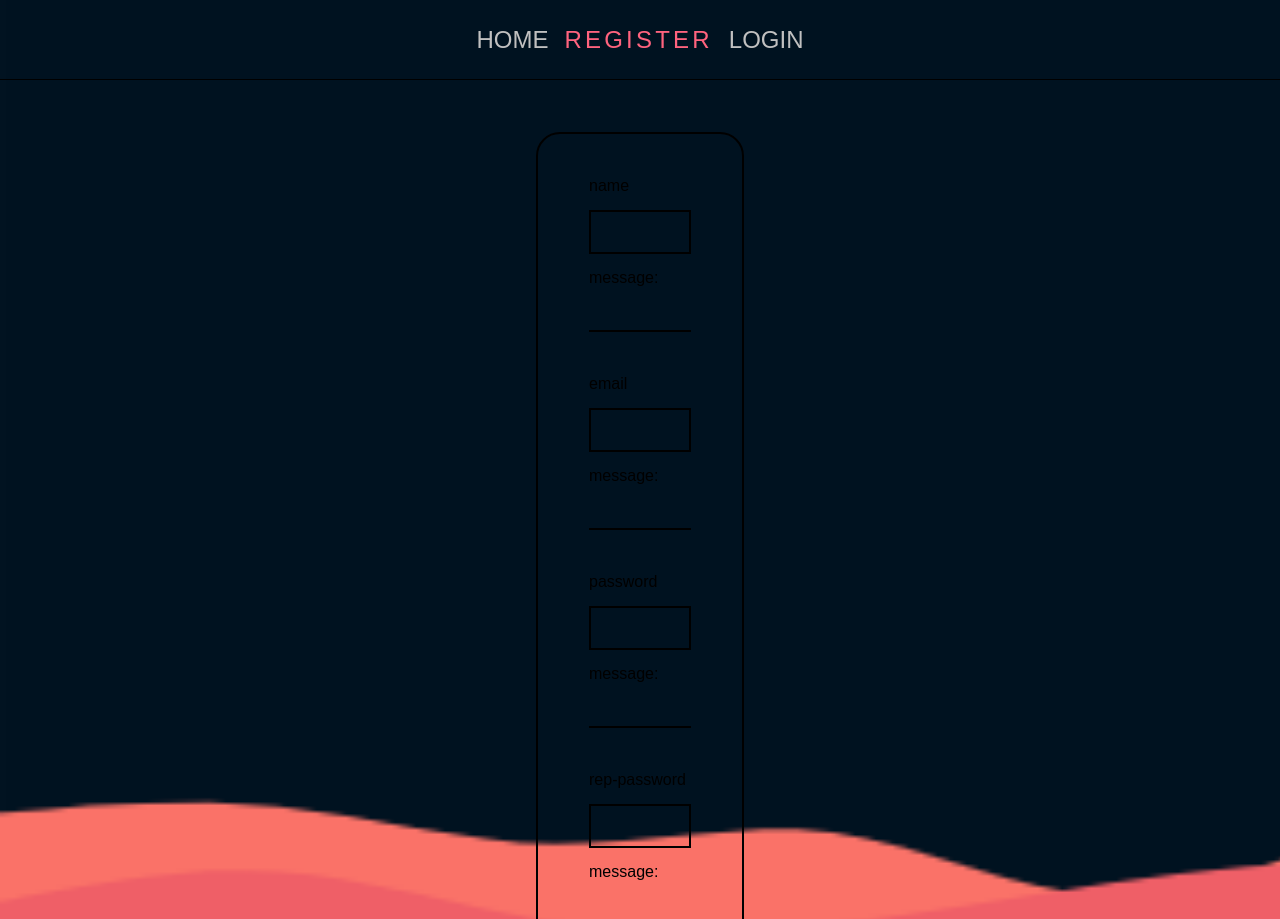
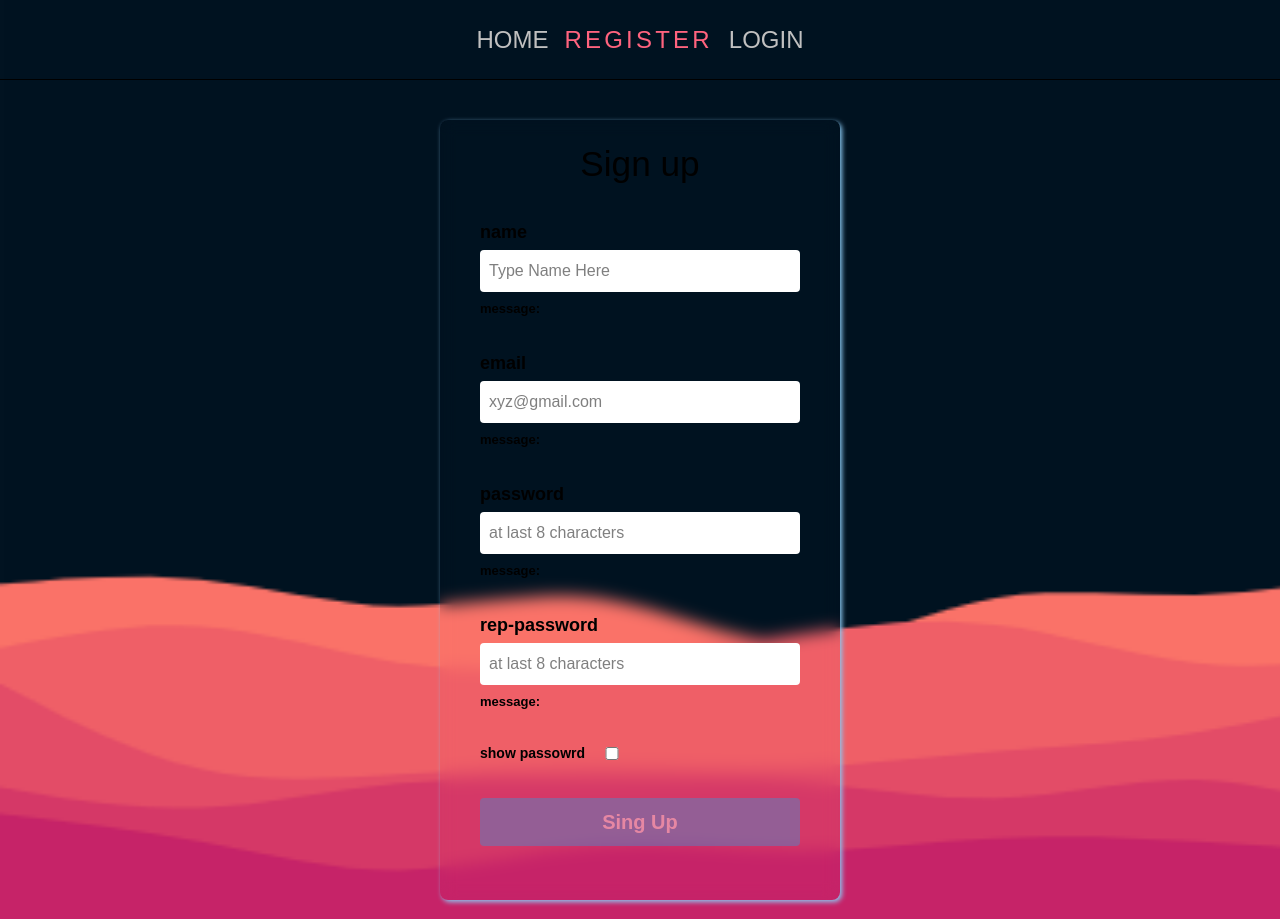
Before and after one commit to AmirTaki/react_shopping_php, a React (Vite) app in the folder front_end/: page /validation/register in a window 1280 px wide. Shown: the top 919 px of the page. Built offline with nearby package versions, Linux system fonts and the light colour scheme.

Commit message:
styles register in projets

```diff
--- a/front_end/src/components/Auth/login/index.tsx
+++ b/front_end/src/components/Auth/login/index.tsx
@@ -34,7 +34,7 @@ const Login = () => {
     }, [login])
 
     return (
-       <div className=" box top-130! ">
+       <div className=" box top-130! mb-7">
             <header className="signup-header">
                 <h1>Sign in</h1>
             </header>
@@ -42,12 +42,12 @@ const Login = () => {
                 <form>
                     {/* email */}
                     <p className="">
-                        <label htmlFor="email">email</label>
+                        <label htmlFor="email">Email</label>
                         <input
                             value = {email.name}
                             onChange={(e: React.ChangeEvent<HTMLInputElement, HTMLInputElement>) => {dispatch(onEmailLogin({email: e.target.value}))}}
                             type="email" id = 'email' className=""
-                            placeholder=""
+                            placeholder="xyz@gmail.com"
                         />
                         <span className="">message:
                             <span className = {`${email.check ? "text-green-500" : "text-red-500"} px-3 `}>{email.warning}</span>
@@ -57,11 +57,12 @@ const Login = () => {
 
                     {/* password */}
                     <p className="f">
-                        <label htmlFor="password">password</label>
+                        <label htmlFor="password">Password</label>
                         <input
                             value={password.pin}
                             onChange={(e: React.ChangeEvent<HTMLInputElement, HTMLInputElement>) => {dispatch(onPasswordLogin({password: e.target.value}))}}
-                            type={checkbox ? "text": 'password' }  id = 'password' className="border-2  p-2"
+                            type={checkbox ? "text": 'password' }  id = 'password'
+                            placeholder="at last 8 characters"
                         />
                         <span>message:
                             <span className = {`${password.check ? "text-green-500 " : "text-red-500 "} px-3`}>{password.warning}</span>
@@ -69,7 +70,7 @@ const Login = () => {
 
                     {/* input view & hidden type password */}
                         <p className="flex ">
-                            <label htmlFor="checkbox" className="text-sm!  w-35">
+                            <label htmlFor="checkbox" className="text-sm!  w-31 " >
                                 {checkbox ? 'hidden password' : 'show passowrd'}
                              </label>
                             <input
--- a/front_end/src/components/Auth/register/index.tsx
+++ b/front_end/src/components/Auth/register/index.tsx
@@ -4,10 +4,13 @@ import type{ AppDispatch, RooState } from "../../../store"
 import { changeAuth } from "../validation/redux/validationSlice"
 import { onDisabledRegister, onLoadingRegister, onSubmitRegister, onCheckboxRegister, onEmailRegister, onPasswordRegister, onRepeatPassowrdRegister, onUsernameRegister } from "./redux/registerSlice"
 import { registerThunk } from "./redux/actonsRegister"
+import "../validation/styles.css"
+import { useNavigate } from "react-router-dom"
 
 const Register = () => {
     const {username, email, password, repPassword, checkbox, submit, disabled} = useSelector((state: RooState) => state.register)
     const dispatch = useDispatch<AppDispatch>()
+    const navigate = useNavigate()
     useEffect(() => {
         dispatch(changeAuth({id: 0}))
         dispatch(onLoadingRegister())
@@ -18,6 +21,7 @@ const Register = () => {
             window.alert("ثبت نام باموفقیت انجام شد")
             dispatch(onSubmitRegister())
             dispatch(onLoadingRegister())
+            navigate('/validation/login')
         }
     }, [submit])
 
@@ -26,82 +30,80 @@ const Register = () => {
     }, [username, email, password, repPassword])
 
     return(
-        <div className="mx-auto  flex justify-center">
-            <div className="border-2 w-[90%] my-3 rounded-3xl  mb-30!">
+        <div className="box mb-7">
+            <header className="signup-header">
+                <h1>Sign up</h1>
+            </header>
+            <div className="signup-body">
                 <form>
-                    <div className="flex flex-col justify-center items-center my-10 ">
 
                     {/* username */}
-                        <div className="flex flex-col w-[50%] gap-3">
+                    <p className="">
                         <label htmlFor="username">name</label>
                         <input
                             value = {username.name}
                             onChange={(e: React.ChangeEvent<HTMLInputElement, HTMLInputElement>) => {dispatch(onUsernameRegister({username: e.target.value}))}}
-                                type="text" id = 'username' className="border-2  p-2"
+                            type="text" id = 'username' className="" placeholder="Type Name Here"
                         />
                         <span>message:
                             <span className = {`${username.check ? "text-green-500 " : "text-red-500 "} px-3`}>{username.warning}</span>
                         </span>
-                        </div>
+                    </p>
 
-                        <div className="border-b-2 w-[50%] my-10"></div>
 
                     {/* email */}
-                        <div className="flex flex-col w-[50%] gap-3">
+                    <p >
                         <label htmlFor="email">email</label>
                         <input
                             value = {email.name}
                             onChange={(e: React.ChangeEvent<HTMLInputElement, HTMLInputElement>) => {dispatch(onEmailRegister({email: e.target.value}))}}
-                                type="email" id = 'email' className="border-2  p-2"
+                            type="email" id = 'email'  placeholder="xyz@gmail.com"
                         />
                         <span>message:
                             <span className = {`${email.check ? "text-green-500 " : "text-red-500 "} px-3`}>{email.warning}</span>
                         </span>
-                        </div>
-
-                        <div className="border-b-2 w-[50%] my-10"></div>
+                    </p>
 
                     {/* password */}
-                        <div className="flex flex-col w-[50%] gap-3">
+                    <p>
                         <label htmlFor="password">password</label>
                         <input
                             value={password.pin}
                             onChange={(e: React.ChangeEvent<HTMLInputElement, HTMLInputElement>) => {dispatch(onPasswordRegister({password: e.target.value}))}}
-                                type={checkbox ? "text": 'password' }  id = 'password' className="border-2  p-2"
+                            type={checkbox ? "text": 'password' }  id = 'password' placeholder="at last 8 characters"
                         />
                         <span>message:
                             <span className = {`${password.check ? "text-green-500 " : "text-red-500 "} px-3`}>{password.warning}</span>
                         </span>
-                        </div>
-
-                        <div className="border-b-2 w-[50%] my-10"></div>
+                    </p>
 
                     {/* repeat password */}
-                        <div className="flex flex-col w-[50%] gap-3">
+                    <p>
                         <label htmlFor="rep_password">rep-password</label>
                         <input
                             value = {repPassword.pin}
                             onChange={(e: React.ChangeEvent<HTMLInputElement, HTMLInputElement>) => {dispatch(onRepeatPassowrdRegister({repPassword: e.target.value}))}}
-                                type={checkbox ? "text": 'password' } id = 'rep_password' className="border-2  p-2"
+                            type={checkbox ? "text": 'password' } id = 'rep_password' placeholder="at last 8 characters"
                         />
                         <span>message:
                             <span className = {`${repPassword.check ? "text-green-500 " : "text-red-500 "} px-3`}>{repPassword.warning}</span>
                         </span>
-                        </div>
+                    </p>
 
                     {/* input view & hidden type password */}
-                        <div className="flex my-8 w-[50%] gap-3">
-                            <label htmlFor="checkbox">{checkbox ? 'hidden password' : 'show passowrd'} </label>
+                    <p className="flex">
+                        <label htmlFor="checkbox" className="text-sm!  w-31 " >
+                            {checkbox ? 'hidden password' : 'show passowrd'}
+                        </label>
                         <input
+                            className="w-4! "
                             onChange={(e: React.ChangeEvent<HTMLInputElement, HTMLInputElement>) => {dispatch(onCheckboxRegister({tick: e.target.checked}))}}
                             type = 'checkbox' id  = 'checkbox'
                         ></input>
-                        </div>
-
-                        <div className="border-b-2 w-[50%] my-3"></div>
+                    </p>
 
                     {/* input submit */}
-                        <div className="flex my-8 w-[50%] gap-3 justify-center items-center ">
+                    <p className=" ">
                         <input
                             disabled = {disabled}
                             onClick={(e: React.MouseEvent<HTMLInputElement, MouseEvent>) => {
@@ -110,14 +112,12 @@ const Register = () => {
                                 // register thunk
                                 dispatch(registerThunk({username: username.name, email: email.name, password: password.pin, repPassword: repPassword.pin}))
                             }}
-                                type="submit" value = 'register'
-                                className={`border-2 w-[50%] p-2 rounded-xl
+                            type="submit" value = 'Sing Up'
+                            className={`
                                 ${disabled ? "opacity-40" : 'opacity-100 cursor-pointer'}
                             `}
                         />
-                        </div>
-
-                    </div>
+                    </p>
                 </form>
             </div>
         </div>
--- a/front_end/src/components/Auth/validation/styles.css
+++ b/front_end/src/components/Auth/validation/styles.css
@@ -33,20 +33,22 @@
     font-size: 22px;
 }
 .signup-body p span {
-    font-size: 18px;
+    font-size: 13px;
     font-weight: 600;
     /* color : #90ee90 */
+    user-select: none;
 }
 
 .signup-body p label {
     font-size: 18px;
     font-weight: 600;
     cursor: pointer;
+    user-select: none;
 }
 
 .signup-body p input {
     width: 100%;
-    padding: 10px;
+    padding: 9px;
     border-radius: 4px;
     margin-block: 4px ;
     /* border: none; */
@@ -61,7 +63,7 @@
 
     font-size: 20px;
     font-weight : 700 ;
-    cursor: pointer;
+    /* cursor: pointer; */
 }
 
 .signup-body p input[type= "submit"]:hover {
```
Lines whose indentation alone changed are shown as unchanged.
